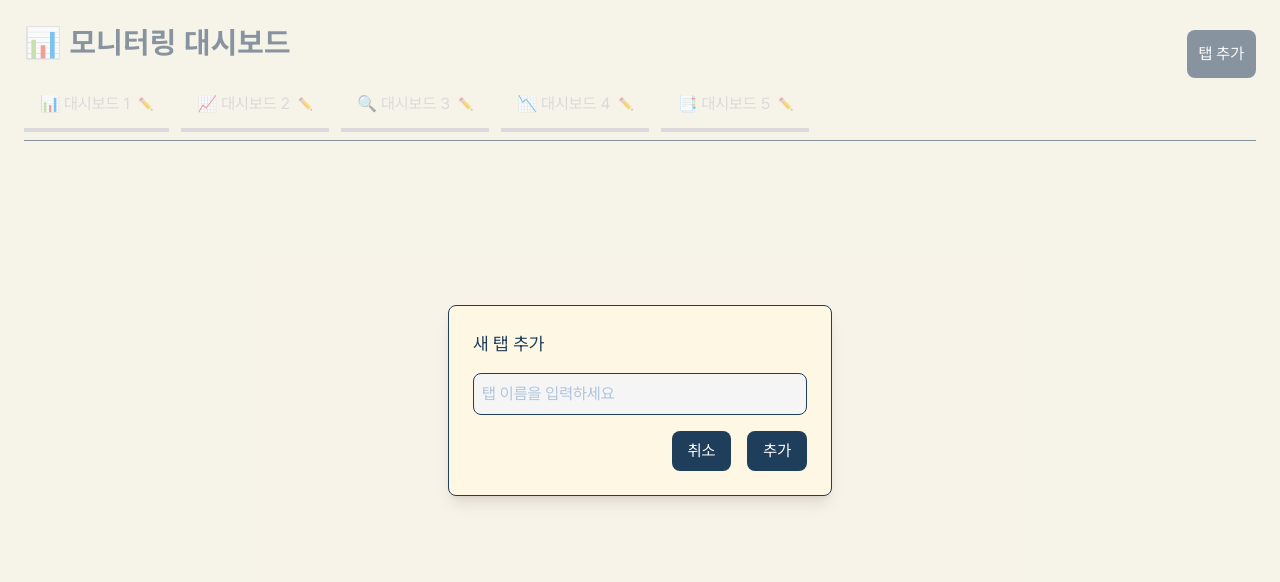
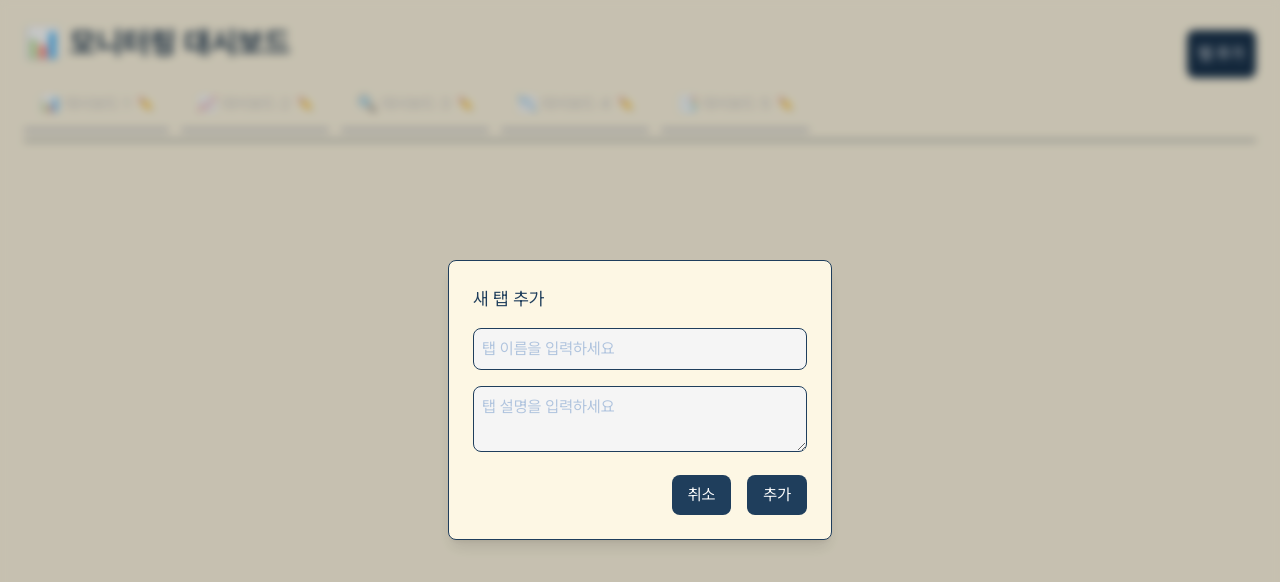
Before and after one commit to m0oMoo/monitoring_client, a Next.js app: page /dashboard in a window 1280 px wide. Both pictures are taken after a click on the button "탭 추가". Shown: the top 582 px of the page. Built offline with nearby package versions, Linux system fonts and the light colour scheme.

Commit message:
feat: Update addTabModal.tsx

```diff
--- a/src/app/components/modal/addTabModal.tsx
+++ b/src/app/components/modal/addTabModal.tsx
@@ -3,24 +3,27 @@ import React, { useState } from "react";
 interface AddTabModalProps {
   isOpen: boolean;
   onClose: () => void;
-  onAddTab: (tabName: string) => void;
+  onAddTab: (tabName: string, tabDescription: string) => void;
 }
 
 const AddTabModal = ({ isOpen, onClose, onAddTab }: AddTabModalProps) => {
-  const [newTabName, setNewTabName] = useState("");
+  const [newTabName, setNewTabName] = useState<string>("");
+  const [newTabDescription, setNewTabDescription] = useState<string>("");
 
   const handleSubmit = () => {
     if (newTabName.trim()) {
-      onAddTab(newTabName);
+      onAddTab(newTabName, newTabDescription);
       setNewTabName("");
+      setNewTabDescription("");
     }
   };
 
   return (
     isOpen && (
-      <div className="fixed inset-0 bg-gray-0 bg-opacity-50 flex justify-center items-center z-50">
+      <div className="fixed inset-0 bg-black bg-opacity-20 backdrop-blur-sm flex justify-center items-center z-50">
         <div className="bg-[#fdf7e4] p-6 rounded-lg shadow-lg w-96 border border-[#1f3e5c]">
           <h2 className="text-xl text-[#1f3e5c] mb-4">새 탭 추가</h2>
+
           <input
             type="text"
             value={newTabName}
@@ -28,6 +31,14 @@ const AddTabModal = ({ isOpen, onClose, onAddTab }: AddTabModalProps) => {
             className="border border-[#1f3e5c] p-2 mb-4 w-full bg-[#F5F5F5] text-[#102841] placeholder-[#B0C4DE] rounded-lg"
             placeholder="탭 이름을 입력하세요"
           />
+
+          <textarea
+            value={newTabDescription}
+            onChange={(e) => setNewTabDescription(e.target.value)}
+            className="border border-[#1f3e5c] p-2 mb-4 w-full bg-[#F5F5F5] text-[#102841] placeholder-[#B0C4DE] rounded-lg"
+            placeholder="탭 설명을 입력하세요"
+          />
+
           <div className="flex justify-end gap-4">
             <button
               className="px-4 py-2 bg-[#1f3e5c] text-white rounded-lg hover:bg-[#102841]"
```
